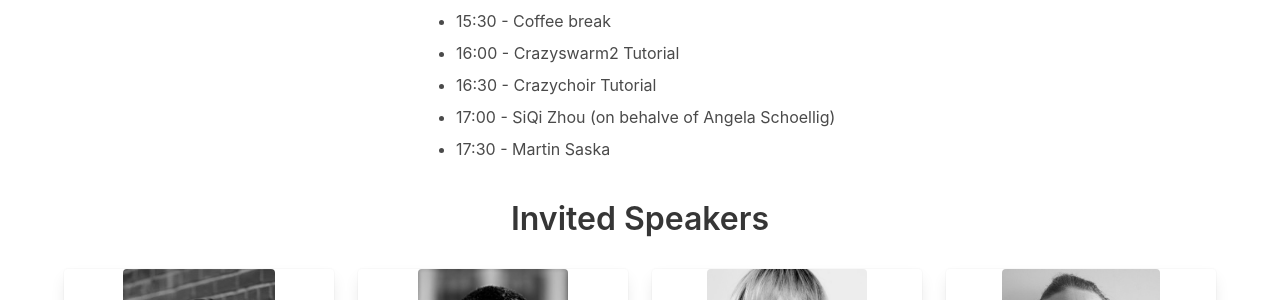
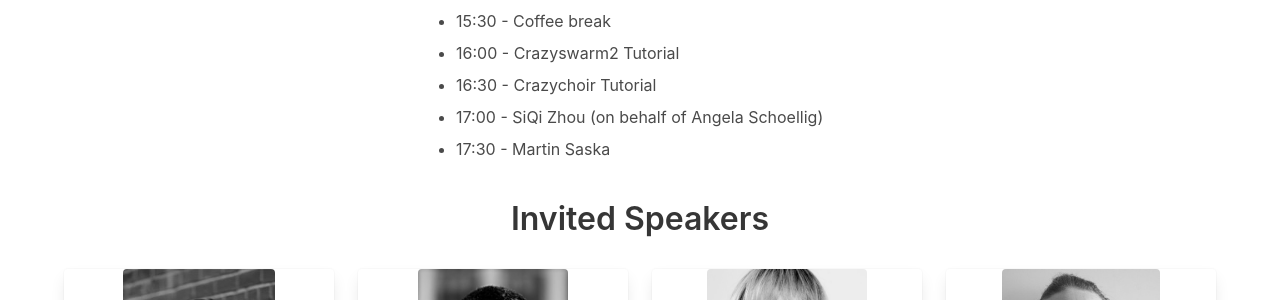
Before and after one commit to IMRCLab/workshop-aerial-swarms-rss2024, a Jekyll site: the page built from index.html, in a window 1280 px wide and 900 px high, scrolled down 907 px. Shown: the part 153-453 px from the top of the window. Built offline with Jekyll 4.4.1, drawn with Linux system fonts in a browser that asks for light colours.

Commit message:
Update index.html

```diff
--- a/index.html
+++ b/index.html
@@ -211,7 +211,7 @@
         <li>15:30 - Coffee break </li>
         <li>16:00 - Crazyswarm2 Tutorial </li>
         <li>16:30 - Crazychoir Tutorial </li>
-        <li>17:00 - SiQi Zhou (on behalve of Angela Schoellig) </li>
+        <li>17:00 - SiQi Zhou (on behalf of Angela Schoellig) </li>
         <li>17:30 - Martin Saska </li>
       </ul>
     </div>
```
